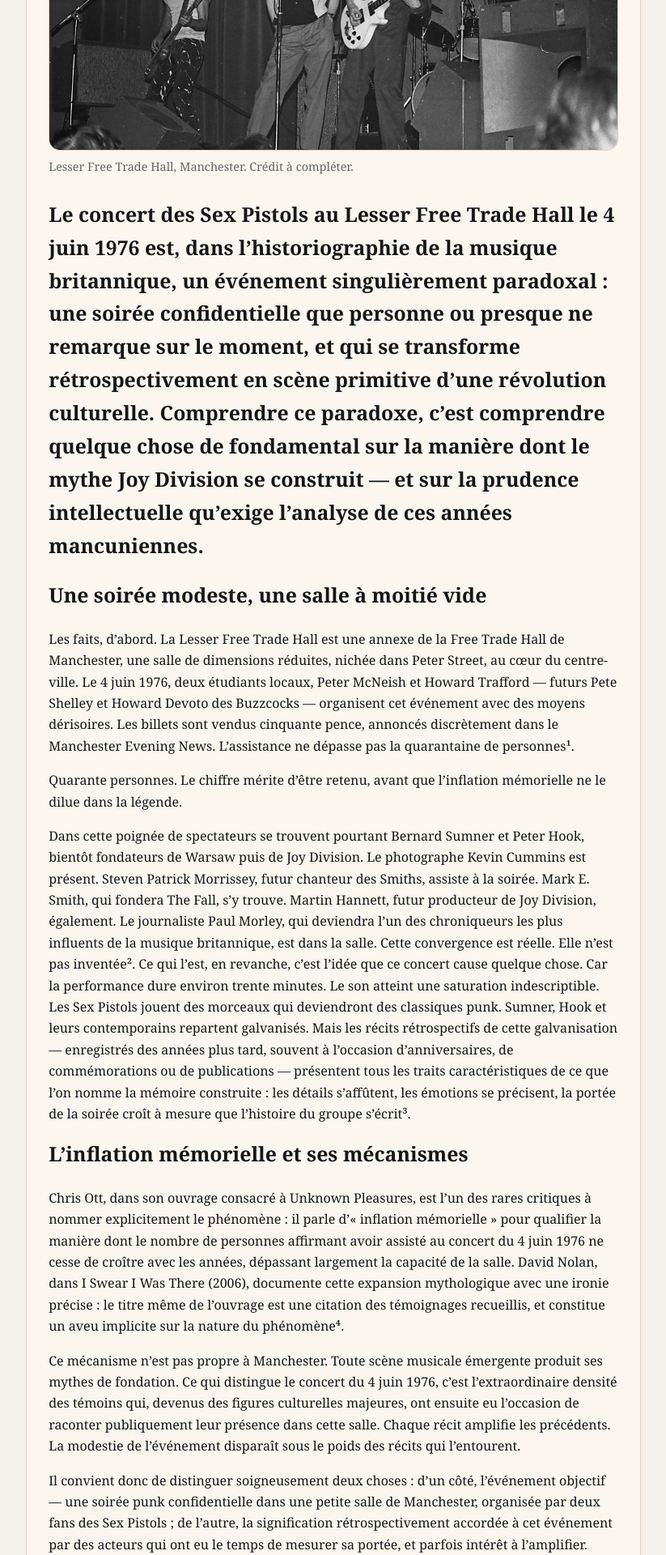
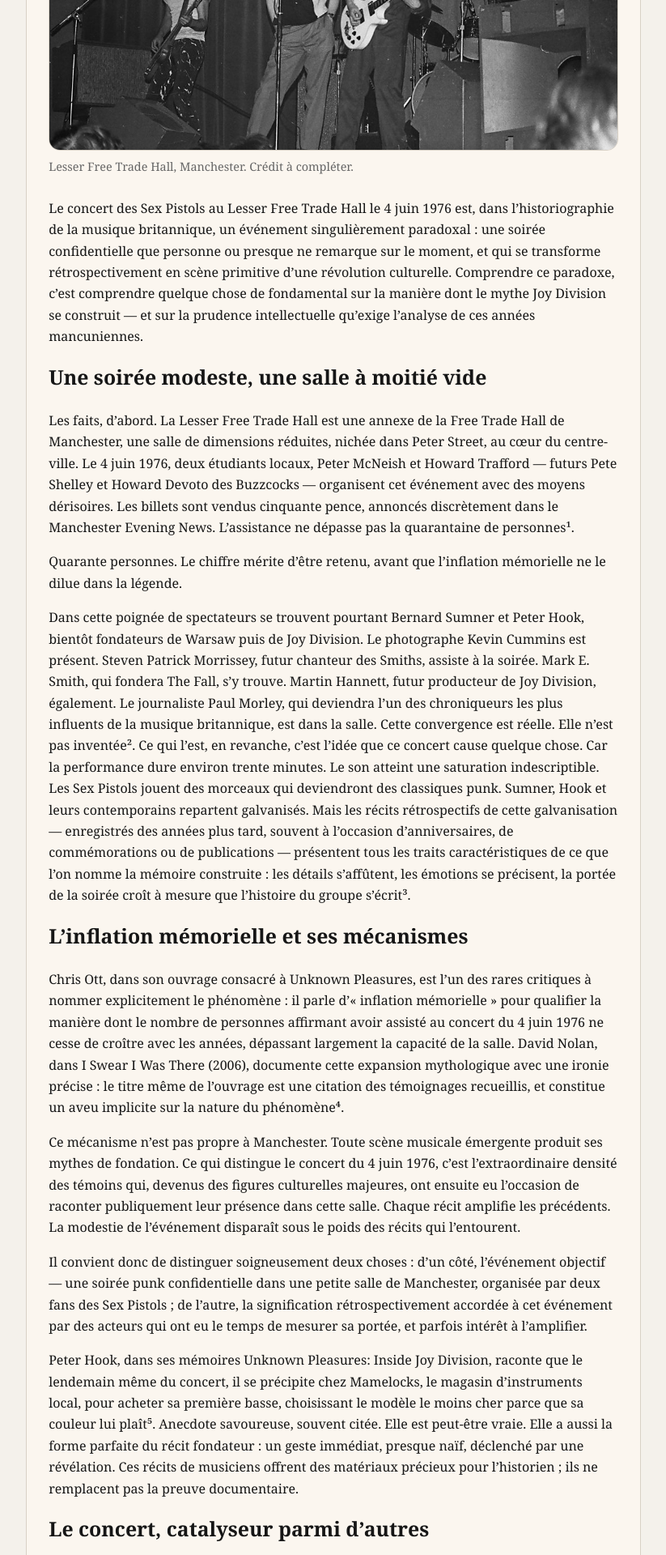
Before and after one commit to AdminQuest/joy-division-carnets, a Jekyll site: the page built from _posts/2026-05-14-le-4-juin-1976-concert-qui-grossit.md, in a window 1280 px wide. Shown: the part 1091-3011 px from the top of the page at 81% size, without its empty margins (142-965 px from the left). Built offline with Jekyll 4.4.1, drawn with Linux system fonts in a browser that asks for light colours.

```diff
--- a/_posts/2026-05-14-le-4-juin-1976-concert-qui-grossit.md
+++ b/_posts/2026-05-14-le-4-juin-1976-concert-qui-grossit.md
@@ -19,7 +19,7 @@ image_alt: "Vue du Lesser Free Trade Hall à Manchester"
 image_caption: "Lesser Free Trade Hall, Manchester. Crédit à compléter."
 ---
 
-## Le concert des Sex Pistols au Lesser Free Trade Hall le 4 juin 1976 est, dans l'historiographie de la musique britannique, un événement singulièrement paradoxal : une soirée confidentielle que personne ou presque ne remarque sur le moment, et qui se transforme rétrospectivement en scène primitive d'une révolution culturelle. Comprendre ce paradoxe, c'est comprendre quelque chose de fondamental sur la manière dont le mythe Joy Division se construit — et sur la prudence intellectuelle qu'exige l'analyse de ces années mancuniennes.
+Le concert des Sex Pistols au Lesser Free Trade Hall le 4 juin 1976 est, dans l'historiographie de la musique britannique, un événement singulièrement paradoxal : une soirée confidentielle que personne ou presque ne remarque sur le moment, et qui se transforme rétrospectivement en scène primitive d'une révolution culturelle. Comprendre ce paradoxe, c'est comprendre quelque chose de fondamental sur la manière dont le mythe Joy Division se construit — et sur la prudence intellectuelle qu'exige l'analyse de ces années mancuniennes.
 
 ## Une soirée modeste, une salle à moitié vide
 
```
